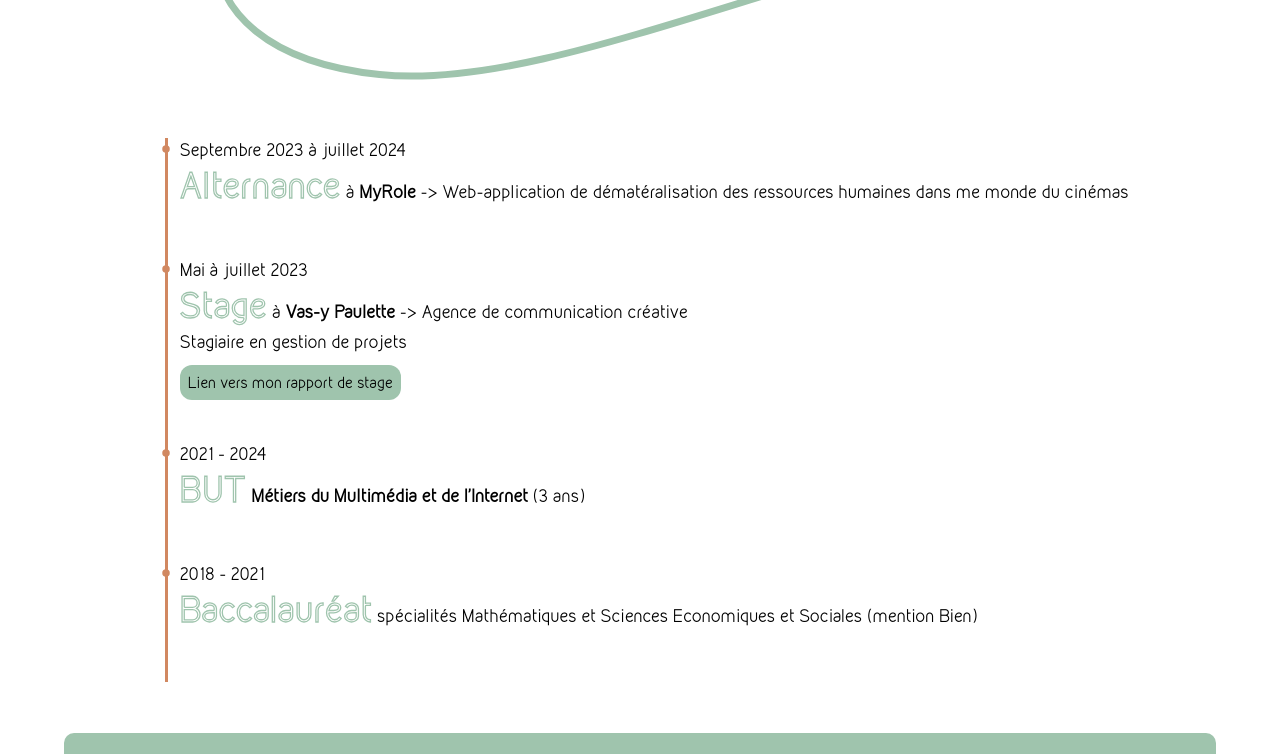
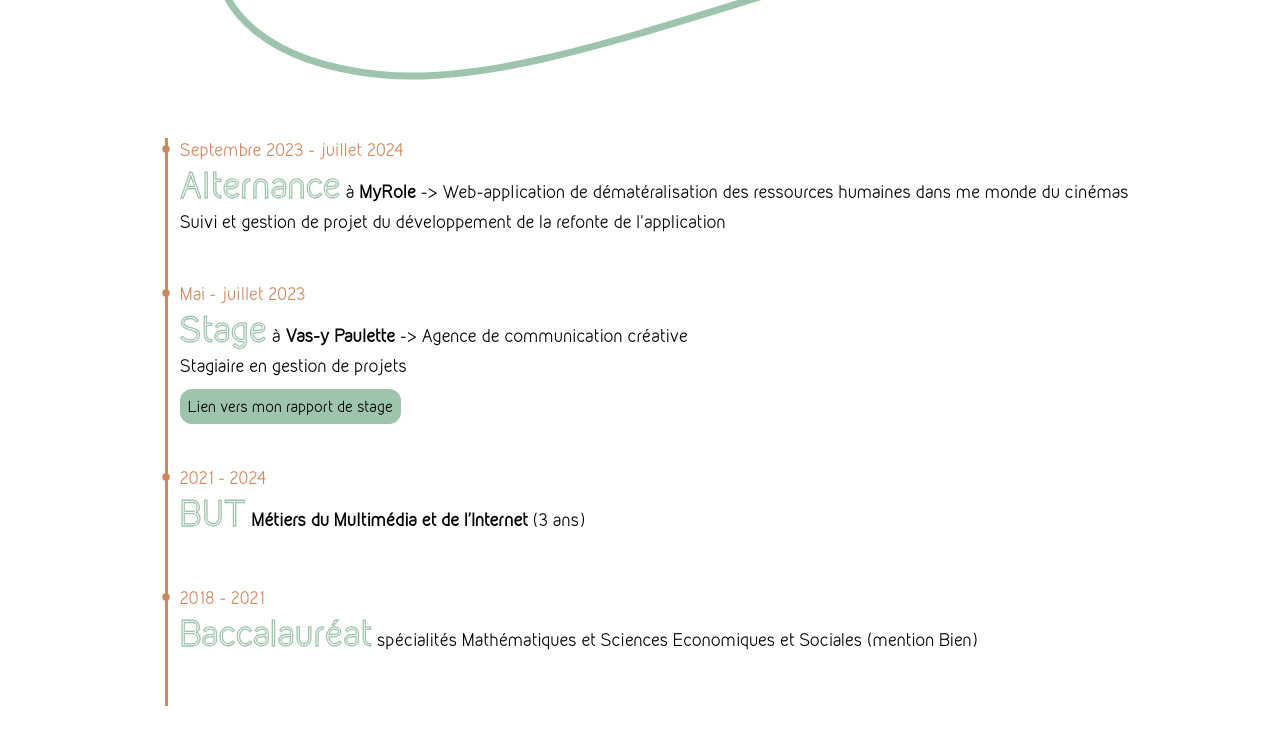
Before and after one commit to Laly18t/portfolio-mmi3, a React (Vite) app: page /experiences in a window 1280 px wide. Shown: the part 640-1394 px from the top of the page. Built offline with nearby package versions, Linux system fonts and the light colour scheme.

Commit message:
modif page xp

```diff
--- a/src/pages/XP.jsx
+++ b/src/pages/XP.jsx
@@ -8,20 +8,21 @@ function XP() {
             <div className='ml-24 mt-8 wrap timelineXP'>
                 <ol>
                     <li>
-                        <p>Septembre 2023 à juillet 2024</p>
+                        <p className="text-terracota">Septembre 2023 - juillet 2024</p>
                         <p><span className='stroke titreXP'>Alternance</span> à <b>MyRole</b> -&gt; Web-application de dématéralisation des ressources humaines dans me monde du cinémas</p>
+                        <p>Suivi et gestion de projet du développement de la refonte de l'application</p>
                     </li>
                     <li>
-                        <p>Mai à juillet 2023</p>
+                        <p className="text-terracota">Mai - juillet 2023</p>
                         <p><span className='stroke titreXP'>Stage</span> à <b>Vas-y Paulette</b> -&gt; Agence de communication créative</p>
                         <p className='mb-4'>Stagiaire en gestion de projets</p>
                         <span className=" bg-vertt p-2 rounded-xl text-sm text-black hover:text-beigee transition"><a href={rapportStage} target='_blank'>Lien vers mon rapport de stage</a></span>
                     </li>
                     <li>
-                        <p>2021 - 2024</p>
+                        <p className="text-terracota">2021 - 2024</p>
                         <p><span className='stroke titreXP'>BUT</span> <b>Métiers du Multimédia et de l'Internet</b> (3 ans)</p></li>
                     <li>
-                        <p>2018 - 2021</p>
+                        <p className="text-terracota">2018 - 2021</p>
                         <p><span className='stroke titreXP'>Baccalauréat</span> spécialités Mathématiques et Sciences Economiques et Sociales (mention Bien)</p></li>
                 </ol>
             </div>
```
